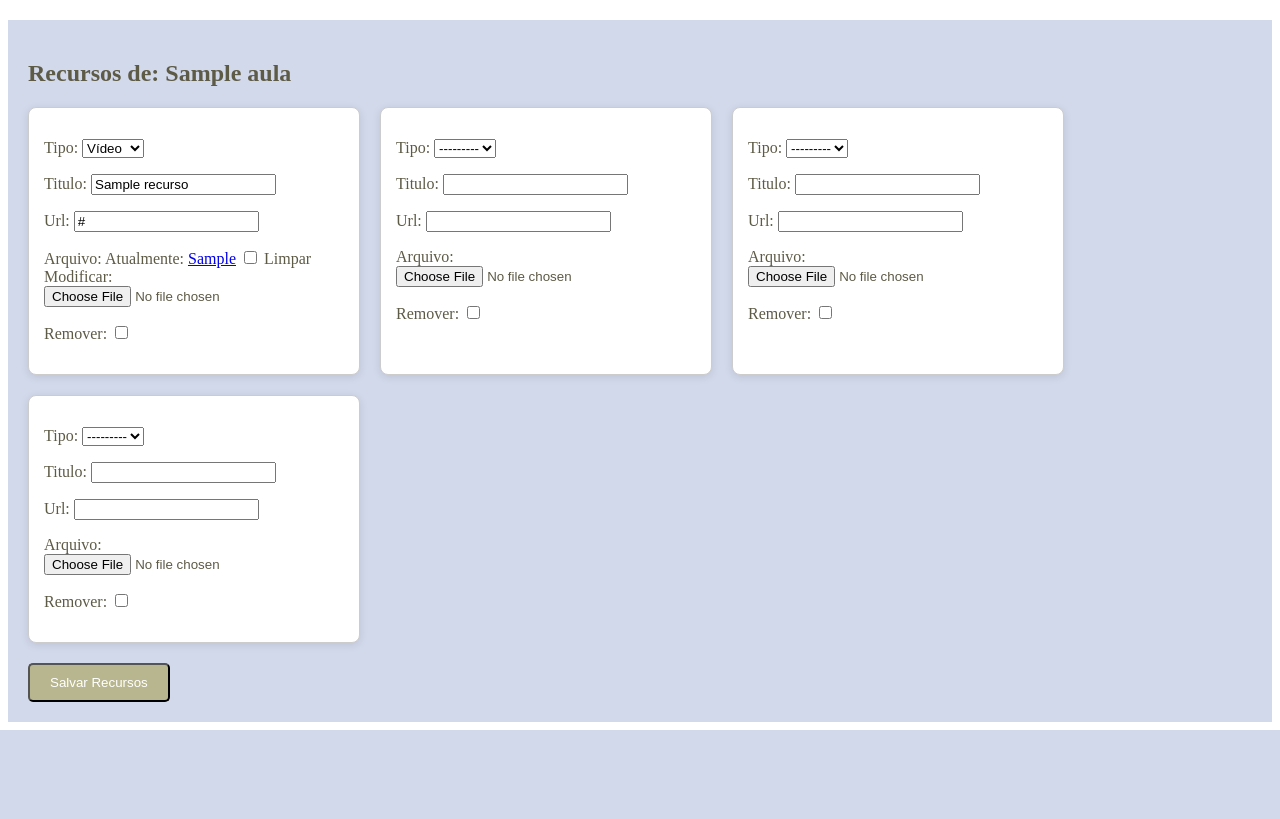
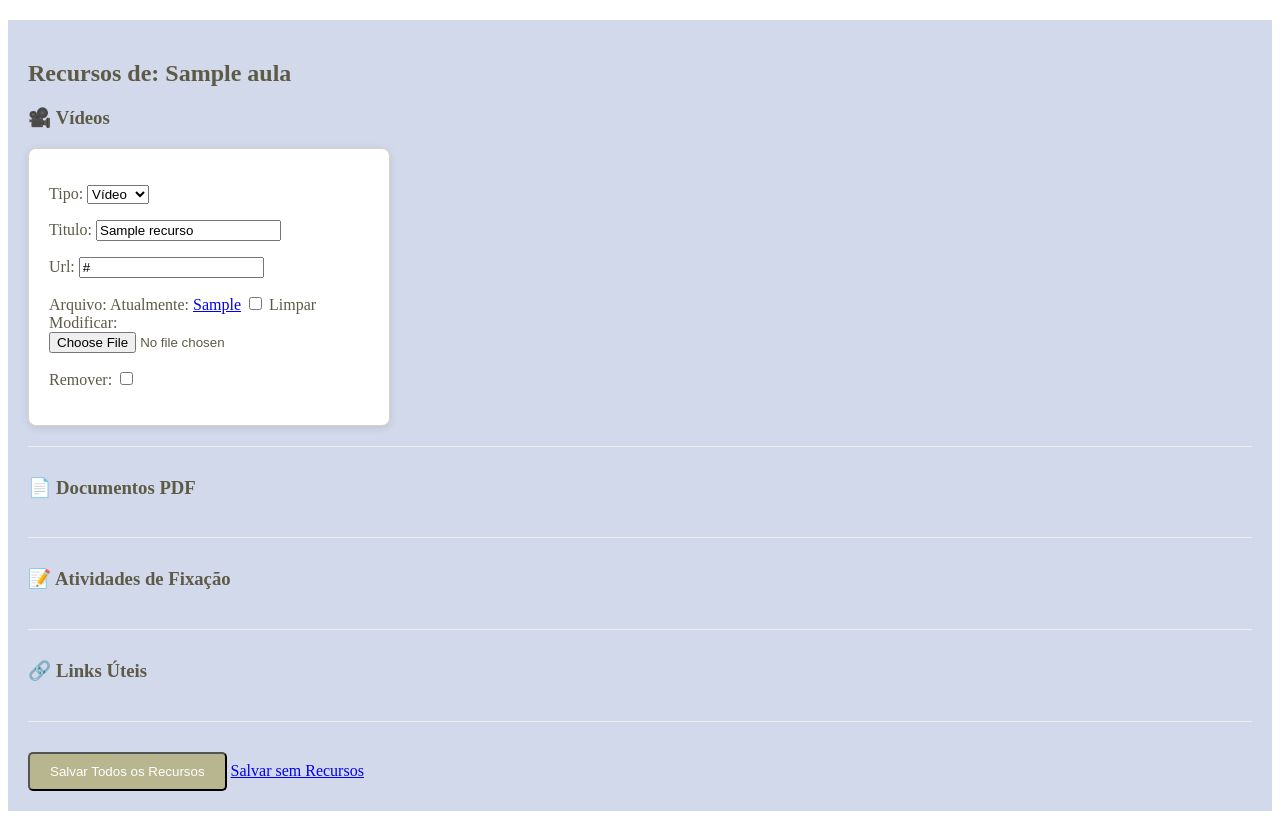
Before and after one commit to Rick86Vale/quick_teacher2, a Django app: page /aula/1/recursos/ in a window 1280 px wide. Shown: the part 90-909 px from the top of the page. Before the commit the page ends 820 px from the top, so only its background shows below. Run offline with Django 5.2, Linux system fonts and the light colour scheme; a user stored in the database is signed in; tables that the repository leaves empty hold one stand-in row (values such as "Sample post").

Commit message:
Criaçao de aula com correções - Faltando corrigir problemas em recursos da aula

```diff
--- a/academico/urls.py
+++ b/academico/urls.py
@@ -44,9 +44,9 @@ urlpatterns = [
     path('aula/<int:pk>/editar/', views.editar_aula, name='editar_aula'),
     path('aula/<int:aula_id>/alternar-publicacao/', views.alternar_publicacao, name='alternar_publicacao'),
     path('aula/<int:aula_id>/', views.visualizar_aula, name='visualizar_aula'),
-    # Nova rota adicionada:
     path('aula/<int:aula_id>/recursos/', views.gerenciar_recursos, name='gerenciar_recursos'),
     path('aula/selecionar-disciplina/', views.selecionar_disciplina_para_aula, name='selecionar_disciplina_para_aula'),
+
 
     # 7. Aluno (Vínculos e Visualização)
     path('aluno/minhas-disciplinas/', views.ver_disciplinas_do_aluno, name='ver_disciplinas_aluno'),
--- a/static/css/style.css
+++ b/static/css/style.css
@@ -20,6 +20,10 @@
 .alert-error, .alert-danger { background-color: #f8d7da; color: #721c24; border-color: #f5c6cb; }
 .alert-info { background-color: #d1ecf1; color: #0c5460; border-color: #bee5eb; }
 .alert-warning { background-color: #fff3cd; color: #856404; border-color: #ffeeba; }
+
+.section { margin-bottom: 30px; border-bottom: 1px solid #eee; padding-bottom: 20px; }
+.resource-group { display: flex; gap: 15px; flex-wrap: wrap; }
+.card { border: 1px solid #ddd; padding: 15px; border-radius: 8px; width: 320px; }
 
 /* ==========================================================================
    LAYOUT
--- a/templates/academico/gerenciar_recursos.html
+++ b/templates/academico/gerenciar_recursos.html
@@ -1,18 +1,61 @@
 {% extends 'base.html' %}
 {% block content %}
 <h2>Recursos de: {{ aula.titulo }}</h2>
+
 <form method="post" enctype="multipart/form-data">
     {% csrf_token %}
     {{ formset.management_form }}
 
-    <div style="display: flex; flex-wrap: wrap; gap: 20px;">
-        {% for form in formset %}
-            <div class="card" style="border: 1px solid #ccc; padding: 15px; width: 300px;">
-                {{ form.as_p }}
-            </div>
-        {% endfor %}
+    <div class="section">
+        <h3>🎥 Vídeos</h3>
+        <div class="resource-group">
+            {% for form in formset %}
+                {% if form.instance.tipo == 'VIDEO' %}
+                    <div class="card">
+                        {{ form.as_p }}
+                        {# O campo da Thumb deve estar no form do Video #}
+                    </div>
+                {% endif %}
+            {% endfor %}
+        </div>
     </div>
 
-    <button type="submit" class="btn-primary" style="margin-top: 20px;">Salvar Recursos</button>
+    <div class="section">
+        <h3>📄 Documentos PDF</h3>
+        <div class="resource-group">
+            {% for form in formset %}
+                {% if form.instance.tipo == 'PDF' %}
+                    <div class="card">{{ form.as_p }}</div>
+                {% endif %}
+            {% endfor %}
+        </div>
+    </div>
+
+    <div class="section">
+        <h3>📝 Atividades de Fixação</h3>
+        <div class="resource-group">
+            {% for form in formset %}
+                {% if form.instance.tipo == 'ATIVIDADE' %}
+                    <div class="card">{{ form.as_p }}</div>
+                {% endif %}
+            {% endfor %}
+        </div>
+    </div>
+
+    <div class="section">
+        <h3>🔗 Links Úteis</h3>
+        <div class="resource-group">
+            {% for form in formset %}
+                {% if form.instance.tipo == 'LINK' %}
+                    <div class="card">{{ form.as_p }}</div>
+                {% endif %}
+            {% endfor %}
+        </div>
+    </div>
+
+    <div style="margin-top: 30px;">
+        <button type="submit" class="btn-primary">Salvar Todos os Recursos</button>
+        <a href="{% url 'visualizar_aula' aula.pk %}" class="btn-secondary">Salvar sem Recursos</a>
+    </div>
 </form>
 {% endblock %}
--- a/templates/academico/visualizar_aula.html
+++ b/templates/academico/visualizar_aula.html
@@ -1,3 +1,5 @@
+<!--templates/academico/visualizar_aula.html-->
+
 {% extends 'base.html' %}
 
 {% block content %}
@@ -34,6 +36,8 @@
             <div class="actions" style="margin-bottom: 20px;">
                 <a href="{% url 'editar_aula' aula.pk %}" class="btn-primary" style="text-decoration: none; padding: 5px 15px; background: #007bff; color: white; border-radius: 4px;">Editar Conteúdo</a>
                 <a href="{% url 'gerenciar_recursos' aula.pk %}" class="btn-secondary" style="margin-left: 10px; text-decoration: none; color: #555;">Gerenciar Recursos</a>
+
+                <a href="{% url 'criar_aula' disciplina.pk %}" style="margin-left: 10px; text-decoration: none; color: #28a745; font-weight: bold;">+ Nova Aula</a>
 
                 <form action="{% url 'alternar_publicacao' aula.pk %}" method="post" style="display: inline;">
                     {% csrf_token %}
--- a/templates/partials/navbar.html
+++ b/templates/partials/navbar.html
@@ -26,6 +26,7 @@
                 <li class="dropdown">
                     <a href="#">Gestão ▼</a>
                     <ul class="dropdown-menu">
+                        <li><a href="{% url 'dashboard_professor' %}">Dashboard Professor</a></li>
                         <li><a href="{% url 'listar_disciplinas' %}">Disciplinas</a></li>
                         <li><a href="{% url 'listar_turmas' %}">Turmas</a></li>
                         <li><hr></li>
```
Also changed, not shown: templates/usuarios/dashboard_professor.html (+45 -13 lines), usuarios/views.py (+18 -1 lines), academico/models.py (line endings or trailing spaces).
